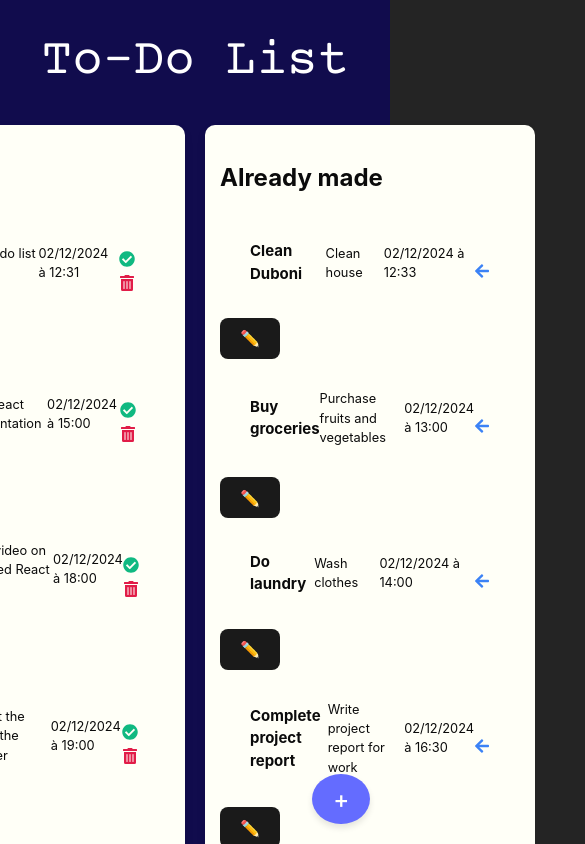
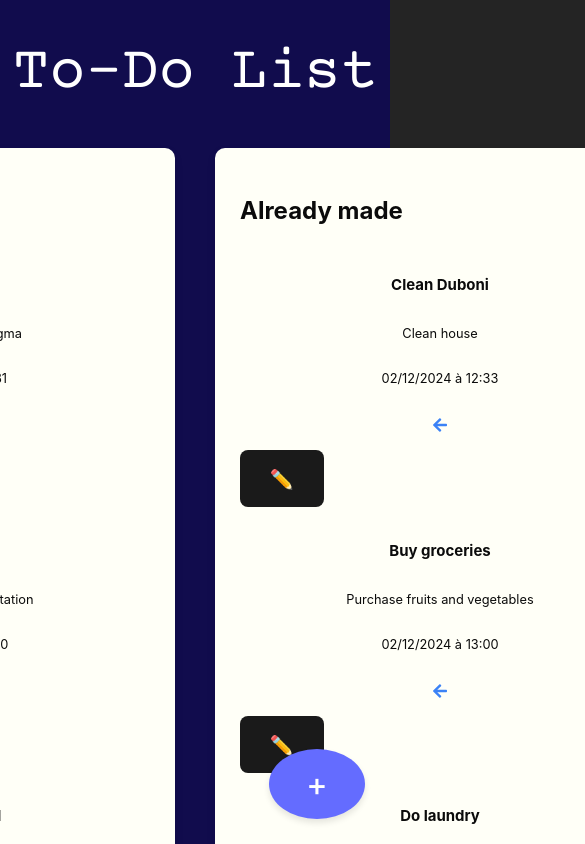
Before and after one commit to tzlan/todo_tree, a React (Vite) app: page / in a window 390 px wide. Shown: the top 844 px of the page, 585 px wide, since content can reach past the window. Built offline with nearby package versions, Linux system fonts and the light colour scheme.

Commit message:
quick css

```diff
--- a/src/components/TaskItem/task-item.module.css
+++ b/src/components/TaskItem/task-item.module.css
@@ -2,9 +2,10 @@
     width: 80%; /* Le bloc prend toute la largeur de son conteneur */
     max-width: 800px; /* Largeur maximale pour limiter l'étalement */
     height: auto; /* Laisse la hauteur s'adapter au contenu */
-    padding: 1rem 2rem; /* Espacement interne plus large horizontalement */
+    padding: 10; /* Espacement interne plus large horizontalement */
     margin: 0.5rem auto; /* Centrer le bloc et espacement vertical entre les lignes */
     display: flex; /* Gérer la disposition interne */
+    flex-direction: column;
     justify-content: space-between; /* Écarte les éléments enfants */
     align-items: center; /* Aligne les éléments verticalement */
 }
--- a/src/index.css
+++ b/src/index.css
@@ -1,5 +1,4 @@
 @import url('https://fonts.googleapis.com/css2?family=Courier+Prime&display=swap');
-
 
 :root {
   font-family: Inter, system-ui, Avenir, Helvetica, Arial, sans-serif;
@@ -26,19 +25,18 @@ body {
 }
 
 h1 {
-  font-size: 3.2em;
+  font-size: 3.8em; /* Augmentation de la taille */
   line-height: 1.1;
   color: #ffffff;
   text-align: center;
   font-family: 'Courier Prime', monospace;
 }
 
-
 button {
   border-radius: 8px;
   border: 1px solid transparent;
-  padding: 0.6em 1.2em;
-  font-size: 1em;
+  padding: 0.8em 1.5em; /* Augmentation de la taille du bouton */
+  font-size: 1.2em; /* Augmentation de la taille de la police */
   font-weight: 500;
   font-family: inherit;
   background-color: #1a1a1a;
@@ -59,9 +57,9 @@ button:focus-visible {
 .columns {
   display: flex;
   justify-content: space-between; /* Espacement entre les colonnes */
-  gap: 20px; /* Espacement entre les colonnes */
+  gap: 30px; /* Espacement entre les colonnes augmenté */
   width: 100%; /* Prend toute la largeur du parent */
-  padding: 20px; /* Ajout d'espace autour des colonnes */
+  padding: 25px; /* Augmentation de l'espace autour des colonnes */
   background-color: #fffff7; /* Fond gris clair pour les colonnes */
   border-radius: 10px; /* Coins arrondis */
   box-shadow: 0 4px 8px rgba(0, 0, 0, 0.1); /* Ombre légère pour détacher des autres éléments */
@@ -86,15 +84,15 @@ button:focus-visible {
   background-color: #242424; /* Fond sombre */
   border-radius: 8px;
   box-shadow: 0 4px 10px rgba(0, 0, 0, 0.2);
-  padding: 2rem;
+  padding: 2.5rem; /* Augmentation du padding */
   width: 90%;
-  max-width: 500px;
+  max-width: 700px; /* Largeur du formulaire augmentée */
 }
 
 /* Titre du formulaire */
 .form-title {
-  font-size: 1.5rem;
-  margin-bottom: 1rem;
+  font-size: 1.8rem; /* Augmentation de la taille du titre */
+  margin-bottom: 1.5rem; /* Espacement augmenté */
   color: #ffffff;
   text-align: center;
 }
@@ -103,17 +101,17 @@ button:focus-visible {
 .form-input,
 .form-textarea {
   width: 100%;
-  padding: 0.8rem;
-  margin-bottom: 1rem;
+  padding: 1.2rem; /* Augmentation de la taille des champs */
+  margin-bottom: 1.5rem; /* Espacement augmenté */
   border: 1px solid #ccc;
   border-radius: 4px;
-  font-size: 1rem;
+  font-size: 1.2rem; /* Augmentation de la taille de la police */
   background-color: #1a1a1a; /* Fond sombre des champs */
   color: #ffffff; /* Texte en blanc */
 }
 
 .form-textarea {
-  height: 120px;
+  height: 180px; /* Augmentation de la hauteur de la zone de texte */
   resize: none;
 }
 
@@ -125,8 +123,8 @@ button:focus-visible {
 
 .cancel-btn,
 .submit-btn {
-  padding: 0.8rem 1.5rem;
-  font-size: 1rem;
+  padding: 1.2rem 2rem; /* Augmentation de la taille des boutons */
+  font-size: 1.2rem; /* Augmentation de la taille de la police */
   border: none;
   border-radius: 4px;
   cursor: pointer;
@@ -153,13 +151,13 @@ button:focus-visible {
 /* Bouton "+" */
 .add-task-button {
   position: fixed;
-  bottom: 20px;
-  right: 20px;
-  width: 50px;
-  height: 50px;
+  bottom: 25px; /* Déplacement du bouton légèrement plus bas */
+  right: 25px; /* Déplacement du bouton légèrement plus à droite */
+  width: 70px; /* Taille du bouton "+" agrandie */
+  height: 70px;
   background-color: #646cff;
   color: white;
-  font-size: 24px;
+  font-size: 32px; /* Augmentation de la taille de la police */
   border: none;
   border-radius: 50%;
   cursor: pointer;
@@ -177,10 +175,9 @@ button:focus-visible {
 .task-list-container {
   display: flex; /* Flexbox pour aligner les colonnes côte à côte */
   flex-direction: row; /* Aligne les colonnes horizontalement */
-  justify-content: space-between; /* Crée de l'espace visible entre les colonnes */
-  gap: 20px; /* Ajoute un espace entre les colonnes */
+  gap: 40px; /* Augmentation de l'espacement entre les colonnes */
   width: 100%; /* S'étend sur toute la largeur disponible */
-  max-width: 1200px; /* Limite la largeur pour éviter un étirement excessif */
+  max-width: 100%; /* Limite la largeur pour éviter un étirement excessif */
   box-sizing: border-box; /* Inclut le padding et les bordures */
 }
 
@@ -189,7 +186,8 @@ button:focus-visible {
   background-color: #fffff7; /* Fond blanc pour chaque colonne */
   border-radius: 10px; /* Coins arrondis */
   box-shadow: 0 4px 8px rgba(0, 0, 0, 0.1); /* Ombre pour un effet visuel */
-  padding: 15px; /* Espace interne pour le contenu */
-  min-width: 300px; /* Largeur minimale pour éviter que les colonnes soient trop petites */
-  max-width: 45%; /* Largeur maximale pour éviter qu'une colonne ne prenne tout l'espace */
+  padding: 25px; /* Augmentation de l'espace interne */
+  min-width: 400px; /* Largeur minimale des blocs augmentée */
+  max-width: 55%; /* Largeur maximale des blocs augmentée */
+  height: auto;
 }
--- a/src/styles/App.css
+++ b/src/styles/App.css
@@ -5,55 +5,60 @@ body {
 }
 
 .home {
-  padding: 20px;
+  padding: 30px; /* Augmenter l'espace autour du contenu */
 }
 
 .columns {
   display: flex;
   justify-content: space-between;
-  gap: 20px;
+  gap: 30px; /* Augmenter l'espacement entre les colonnes */
 }
 
+/* Augmenter la largeur des blocs de tâches */
 .task-list {
-  width: 45%;
+  width: 70%; /* Augmenter la largeur de la liste des tâches */
   border: 1px solid #000000;
-  padding: 10px;
-  border-radius: 5px;
+  padding: 30px; /* Augmenter le padding pour rendre l'intérieur plus spacieux */
+  border-radius: 8px; /* Coins plus arrondis */
   background-color: #0f256a;
 }
 
+/* Augmenter la taille des items de tâche */
 .task-item {
   display: flex;
   align-items: center;
-  gap: 10px;
+  gap: 30px; /* Augmenter l'espace entre les éléments */
   border: 1px solid #000000;
-  margin-bottom: 10px;
-  padding: 10px;
-  border-radius: 5px;
+  margin-bottom: 20px; /* Espacement plus grand entre les éléments */
+  padding: 20px; /* Augmenter le padding pour rendre l'item plus grand */
+  border-radius: 8px; /* Coins plus arrondis */
   background-color: #ffffff;
 }
 
+/* Style pour la poignée de glissement */
 .drag-handle {
   cursor: grab;
   color: #666;
-  font-size: 20px;
-  padding: 0 5px;
+  font-size: 28px; /* Augmenter la taille de la poignée */
+  padding: 0 12px;
   user-select: none;
 }
 
+/* Style des actions de tâche */
 .task-actions {
   margin-left: auto;
   display: flex;
-  gap: 5px;
+  gap: 15px; /* Espacement plus large entre les boutons */
 }
 
+/* Boutons */
 button {
-  margin-right: 5px;
-  padding: 8px 16px;
+  margin-right: 15px; /* Espacement plus large à droite */
+  padding: 15px 25px; /* Plus de padding pour rendre les boutons plus grands */
   background-color: #007bff;
   color: #ffffff;
   border: none;
-  border-radius: 5px;
+  border-radius: 8px; /* Coins plus arrondis pour les boutons */
   cursor: pointer;
   transition: background-color 0.3s;
 }
@@ -62,6 +67,7 @@ button:hover {
   background-color: #0056b3;
 }
 
+/* Styles responsives */
 @media (max-width: 768px) {
   .columns {
     flex-direction: column;
@@ -70,5 +76,14 @@ button:hover {
   .task-list {
     width: 100%;
     margin-bottom: 20px;
+    padding: 20px; /* Ajuster le padding sur petits écrans */
+  }
+
+  .task-item {
+    padding: 18px; /* Ajuster le padding sur petits écrans */
+  }
+
+  button {
+    padding: 12px 22px; /* Ajuster le padding des boutons */
   }
 }
```
